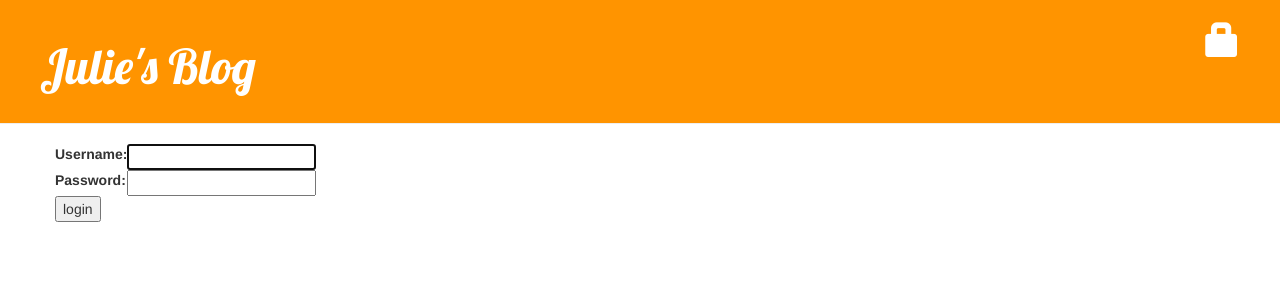
After one commit to julie00lee/my-first-blog, a Django app: a page that uses blog/templates/blog/base.html in a window 1280 px wide. The commit adds this page. Shown: the top 300 px of the page. Run offline with Django 3.2, Linux system fonts and the light colour scheme; some libraries are stand-ins or nearby versions.

```diff
--- a/blog/templates/blog/base.html
+++ b/blog/templates/blog/base.html
@@ -12,9 +12,10 @@
 	    <div class="page-header">
 	    	{% if user.is_authenticated %}
 	    		<a href="{% url 'post_new' %}" class="top-menu"><span class="glyphicon glyphicon-plus"></span></a>
-	    	{% endif %}
-	    	{% if user.is_authenticated %}
 	    		<a href="{% url 'post_draft_list' %}" class="top-menu"><span class="glyphicon glyphicon-edit"></span></a>
+	    		<h3><p class="top-menu">Hello {{ user.username }} <small>(<a href="{% url 'logout' %}">Log out</a>)</small></p></h3>
+	    	{% else %}
+	    		<a href="{% url 'login' %}" class="top-menu"><span class="glyphicon glyphicon-lock"></span></a>
 	    	{% endif %}
 	        <h1><a href="/">Julie's Blog</a></h1>
 	    </div>
--- /dev/null
+++ b/blog/templates/registration/login.html
@@ -0,0 +1,24 @@
+{% extends "blog/base.html" %}
+
+{% block content %}
+    {% if form.errors %}
+        <p>Password is NOT matched with UserName, please retry.</p>
+    {% endif %}
+
+    <form method="post" action="{% url 'login' %}">
+    {% csrf_token %}
+        <table>
+        <tr>
+            <td>{{ form.username.label_tag }}</td>
+            <td>{{ form.username }}</td>
+        </tr>
+        <tr>
+            <td>{{ form.password.label_tag }}</td>
+            <td>{{ form.password }}</td>
+        </tr>
+        </table>
+
+        <input type="submit" value="login" />
+        <input type="hidden" name="next" value="{{ next }}" />
+    </form>
+{% endblock %}
--- a/blog/urls.py
+++ b/blog/urls.py
@@ -8,5 +8,5 @@ urlpatterns = [
     path('post/<int:pk>/edit/', views.post_edit, name='post_edit'),
     path('drafts/', views.post_draft_list, name="post_draft_list"),
     path('post/(?P<pk>\d+)/publish/$', views.post_publish, name='post_publish'),
-    path('^post/(?P<pk>\d+)/remove/$', views.post_remove, name='post_remove'),
+    path('post/<int:pk>/delete/', views.post_remove, name='post_remove'),
 ]
--- a/mysite/settings.py
+++ b/mysite/settings.py
@@ -100,6 +100,8 @@ AUTH_PASSWORD_VALIDATORS = [
     },
 ]
 
+LOGIN_REDIRECT_URL = '/'
+
 
 # Internationalization
 # https://docs.djangoproject.com/en/2.0/topics/i18n/
--- a/mysite/urls.py
+++ b/mysite/urls.py
@@ -15,8 +15,11 @@ Including another URLconf
 """
 from django.contrib import admin
 from django.urls import path, include
+from django.contrib.auth import views
 
 urlpatterns = [
     path('admin/', admin.site.urls),
+    path('accounts/login/$', views.login, name='login'),
+    path('accounts/logout/$', views.logout, name='logout', kwargs={'next_page': '/'}),
     path('', include('blog.urls')),
 ]
```
Also changed, not shown: blog/templates/blog/post_delete.html (added, +12 -0 lines), blog/templates/blog/post_detail.html (+10 -2 lines), blog/views.py (+12 -3 lines).
